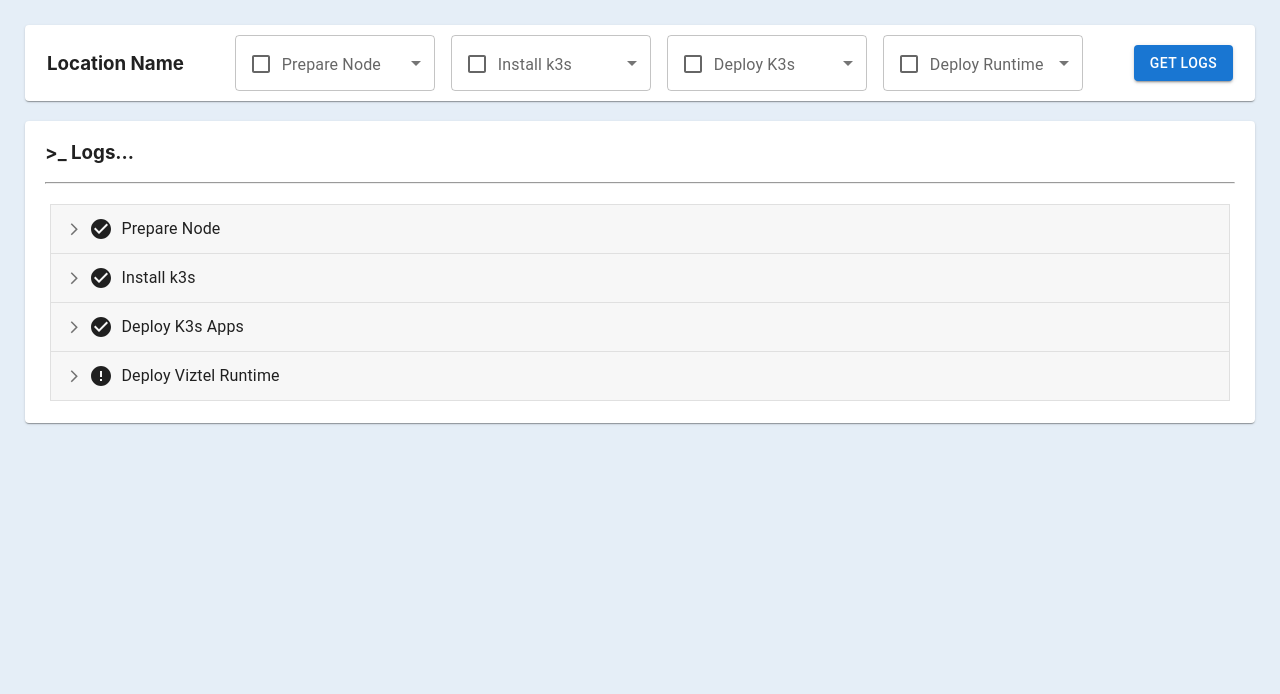
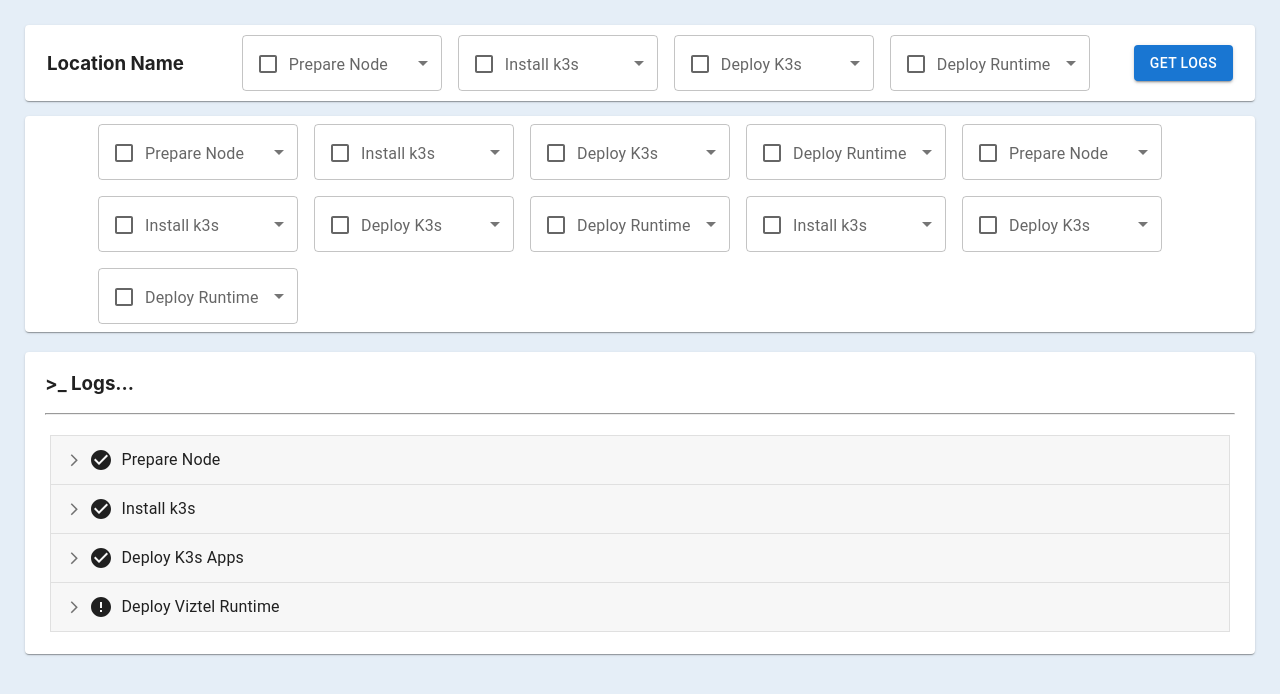
Before and after one commit to MytrucNguyen/server-log, a React (Create React App) app: page / in a window 1280 px wide. Shown: the top 694 px of the page. Built offline with nearby package versions, Linux system fonts and the light colour scheme.

Commit message:
Extra Checkedboxes

```diff
--- a/src/components/ServerLog/ServerLogBody/index.css
+++ b/src/components/ServerLog/ServerLogBody/index.css
@@ -26,3 +26,10 @@
     padding: 0;
     margin: 0;
 }
+
+.extracheckedboxed-inner {
+    display: flex;
+    justify-content: flex-start;
+    flex-wrap: wrap;
+    padding: 0 65px;
+}
--- a/src/components/ServerLog/ServerLogBody/index.jsx
+++ b/src/components/ServerLog/ServerLogBody/index.jsx
@@ -12,6 +12,10 @@ import ErrorIcon from "@mui/icons-material/Error";
 import { Collapse, List, ListItemButton, ListItemText } from "@mui/material";
 import ExpandLess from "@mui/icons-material/ExpandLess";
 import ExpandMore from "@mui/icons-material/ExpandMore";
+import PrepareNode from "../PrepareNode";
+import InstallK3s from "../InstallK3s";
+import DeployK3sApps from "../DeployK3sApps";
+import DeployViztelRuntime from "../DeployViztelRuntime";
 
 const Accordion = styled((props) => (
   <MuiAccordion disableGutters elevation={0} square {...props} />
@@ -61,6 +65,46 @@ export default function ServerLogBody() {
   };
 
   return (
+    <>
+      <Paper className="serverLogBody">
+        <div className="extracheckedboxed">
+          <div className="extracheckedboxed-inner">
+            <div className="extracheckedboxedcheckedItem">
+              <PrepareNode />
+            </div>
+            <div className="extracheckedboxedcheckedItem">
+              <InstallK3s />
+            </div>
+            <div className="extracheckedboxedcheckedItem">
+              <DeployK3sApps />
+            </div>
+            <div className="extracheckedboxedcheckedItem">
+              <DeployViztelRuntime />
+            </div>
+            <div className="extracheckedboxedcheckedItem">
+              <PrepareNode />
+            </div>
+            <div className="extracheckedboxedcheckedItem">
+              <InstallK3s />
+            </div>
+            <div className="extracheckedboxedcheckedItem">
+              <DeployK3sApps />
+            </div>
+            <div className="extracheckedboxedcheckedItem">
+              <DeployViztelRuntime />
+            </div>
+            <div className="extracheckedboxedcheckedItem">
+              <InstallK3s />
+            </div>
+            <div className="extracheckedboxedcheckedItem">
+              <DeployK3sApps />
+            </div>
+            <div className="extracheckedboxedcheckedItem">
+              <DeployViztelRuntime />
+            </div>
+          </div>
+        </div>
+      </Paper>
       <Paper className="serverLogBody">
         <div className="serverBodyWrapper">
           <div className="topOfServerBody">
@@ -82,14 +126,17 @@ export default function ServerLogBody() {
                   <ListItemText>
                     <div className="stepsExpanded">
                       <p>0: </p>
-                        {open0 ? <ExpandMore /> : <ExpandLess /> }
+                      {open0 ? <ExpandMore /> : <ExpandLess />}
                       <p>Install Prerequisites for edge server setup</p>
                     </div>
                   </ListItemText>
                 </ListItemButton>
                 <Collapse in={open0} timeout="auto" unmountOnExit>
                   <List component="div" disablePadding>
-                    <ListItemText sx={{marginLeft: 6.5}} primary="Lorem ipsum dolor sit amet, consectetur adipiscing elit." />
+                    <ListItemText
+                      sx={{ marginLeft: 6.5 }}
+                      primary="Lorem ipsum dolor sit amet, consectetur adipiscing elit."
+                    />
                   </List>
                 </Collapse>
                 <ListItemButton onClick={handleStepExpanded1}>
@@ -103,7 +150,10 @@ export default function ServerLogBody() {
                 </ListItemButton>
                 <Collapse in={open1} timeout="auto" unmountOnExit>
                   <List component="div" disablePadding>
-                    <ListItemText sx={{marginLeft: 6.5}} primary="Lorem ipsum dolor sit amet, consectetur adipiscing elit." />
+                    <ListItemText
+                      sx={{ marginLeft: 6.5 }}
+                      primary="Lorem ipsum dolor sit amet, consectetur adipiscing elit."
+                    />
                   </List>
                 </Collapse>
 
@@ -196,5 +246,6 @@ export default function ServerLogBody() {
           </div>
         </div>
       </Paper>
+    </>
   );
 }
--- a/src/components/ServerLog/ServerLogHeader/index.css
+++ b/src/components/ServerLog/ServerLogHeader/index.css
@@ -16,3 +16,13 @@
     flex-wrap: wrap;
     align-items: center;
 }
+
+.checkedboxed-inner {
+    display: flex;
+    flex-wrap: wrap;
+    width: 900px;
+  }
+/*
+.checkedItem {
+    flex: 0 1 calc(20% - 8px);
+} */
--- a/src/components/ServerLog/ServerLogHeader/index.jsx
+++ b/src/components/ServerLog/ServerLogHeader/index.jsx
@@ -14,12 +14,12 @@ export default function ServerLogHeader() {
         <div className="innerWrapper">
           <h3>Location Name</h3>
           <div className="checkedboxed">
-            <PrepareNode />
-            <InstallK3s />
-            <DeployK3sApps />
-            <DeployViztelRuntime />
-          </div>
-          <div>
+            <div className="checkedboxed-inner">
+              <div className="checkedItem"><PrepareNode /></div>
+              <div className="checkedItem"><InstallK3s /></div>
+              <div className="checkedItem"><DeployK3sApps /></div>
+              <div className="checkedItem"><DeployViztelRuntime /></div>
+            </div>
             <Button variant="contained">Get Logs</Button>
           </div>
         </div>
```
Lines whose indentation alone changed are shown as unchanged.
